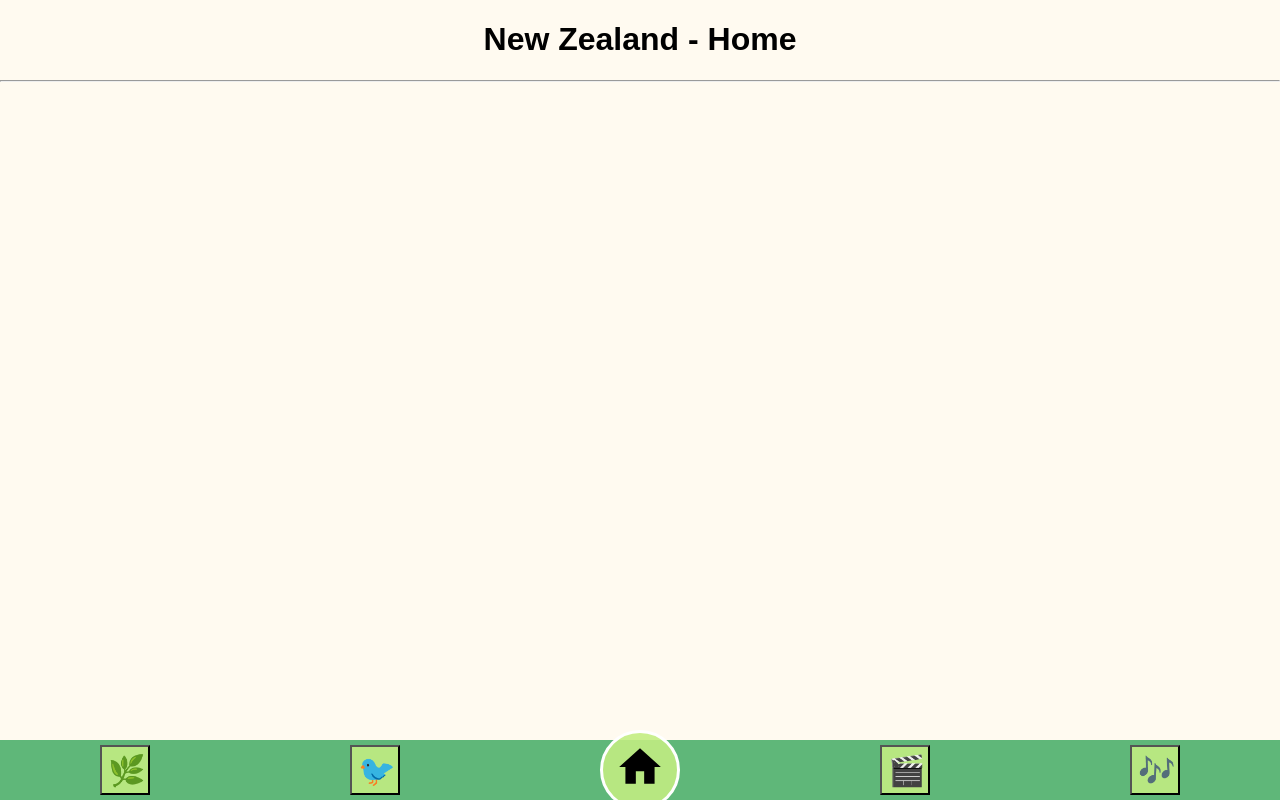
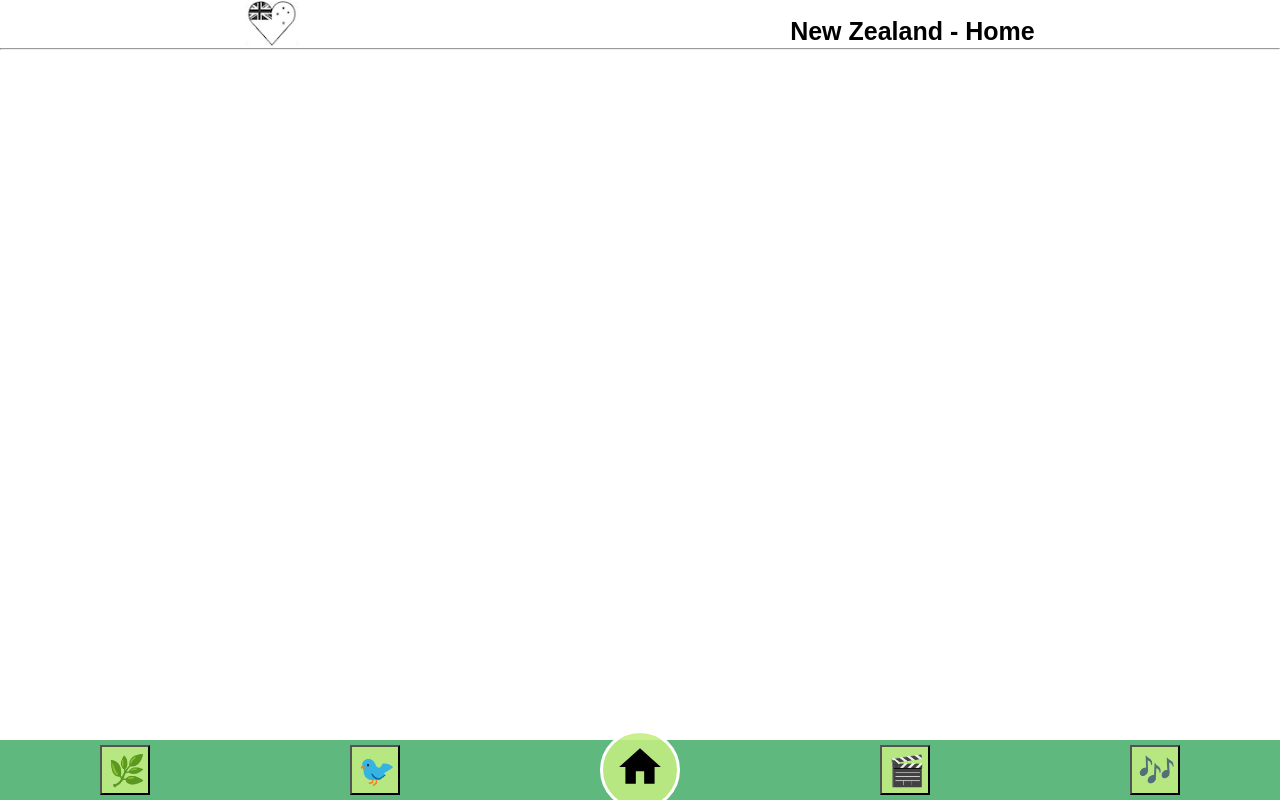
Before and after one commit to neuefische/newzeeland, a website: page index.html in a window 1280 px wide. Drawn offline with nearby package versions, Linux system fonts and the light colour scheme; files that its build step writes are made by us from their sources.

Commit message:
Update header

```diff
--- a/index.html
+++ b/index.html
@@ -7,7 +7,10 @@
     <title>Document</title>
   </head>
   <body>
-    <header class="header"><h1>New Zealand - Home</h1></header>
+    <header class="header">
+      <img class="header__nzlove" src="pictures/nzlove.jpg" alt="NZ Heart" />
+      <h1 class="header__headline">New Zealand - Home</h1>
+    </header>
     <hr class="underline" />
     <main></main>
     <footer class="bottom-nav">
--- a/src/styles.scss
+++ b/src/styles.scss
@@ -7,7 +7,7 @@
 body {
   font-size: 16px;
   margin: 0px;
-  background-color: floralwhite;
+  background-color: white;
 }
 
 .bottom-nav {
@@ -54,6 +54,21 @@ body {
   border: 3px solid white;
 }
 .header {
-  text-align: center;
   font-family: fantasy;
+  display: flex;
+  align-items: center;
+  justify-content: space-around;
 }
+.header__nzlove {
+  height: 45px;
+  width: 45 px;
+}
+
+.header__headline {
+  font-size: 25px;
+  margin-bottom: 2px;
+}
+
+.underline {
+  margin: 0px;
+}
```
Also changed, not shown: pictures/nzlove.jpg (added), 1 other file.
